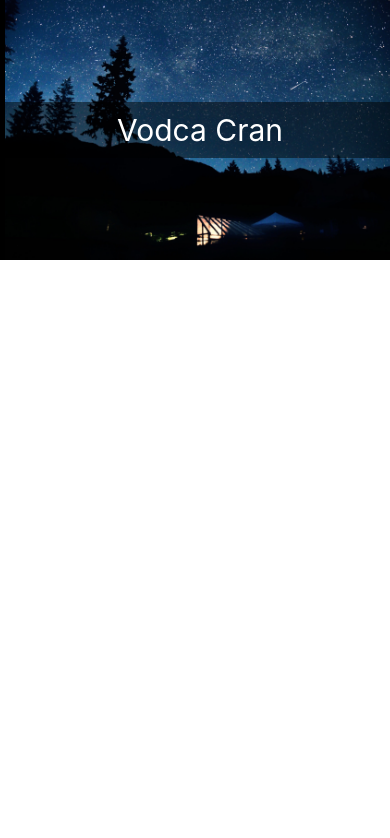
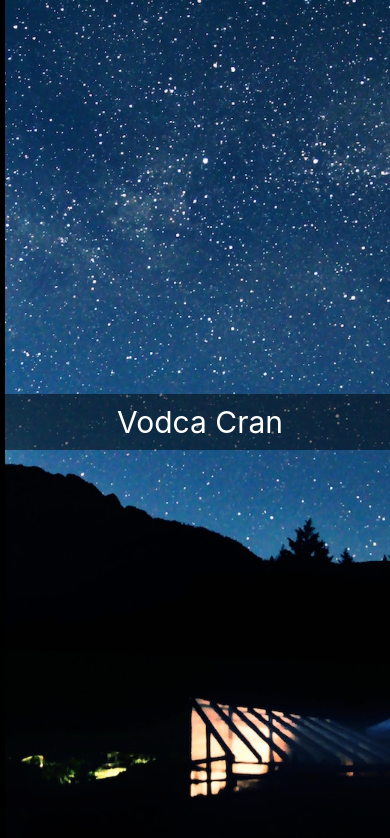
Before and after one commit to okpalaChidiebere/reactnd-mastering-web-animations, a React (Create React App) app: page /horizontalParallaxScroll in a window 390 px wide. Shown: the top 838 px of the page. Built offline with nearby package versions, Linux system fonts and the light colour scheme.

Commit message:
fix mobile view css for moments

```diff
--- a/src/components/HorizontalParallaxScroll.js
+++ b/src/components/HorizontalParallaxScroll.js
@@ -2,6 +2,7 @@ import { useCallback, useRef } from "react";
 import styles from "../css/styles.module.css";
 import Moment from "./Moment";
 
+// ideally you will probably want to listen for screen width changes as well
 const { innerWidth: width } = window;
 
 const Images = [
@@ -11,7 +12,7 @@ const Images = [
   { image: require("../images/Image12.jpg"), title: "Strawberry DiaQuir" },
 ];
 
-const getAnimatedStyle = (scrollLeftPosition, i, elemRef) => {
+const setAnimatedStyle = (scrollLeftPosition, i, elemRef) => {
   //check the element is entering the screen
   const isEntering =
     scrollLeftPosition > 0 &&
@@ -35,7 +36,6 @@ const getAnimatedStyle = (scrollLeftPosition, i, elemRef) => {
          */
         [-300, 0, 150];
 
-  // the image will will hidden from the entrance and gradually go into full opacity and the element exits the screen it gradually fades out too
   const imageTranslateX = isEntering
     ? //entering range interpolation
       range(
@@ -55,15 +55,15 @@ const getAnimatedStyle = (scrollLeftPosition, i, elemRef) => {
 
 export default function HorizontalParallaxScroll() {
   const moments = useRef({});
-  const { container, scrollDiv } = styles;
+  const { absoluteFill, container, scrollDiv } = styles;
   return (
     <div className={container}>
       <div
-        className={scrollDiv}
+        className={[absoluteFill, scrollDiv].join(" ")}
         onScroll={useCallback((e) => {
           const scrollValue = e.target.scrollLeft;
           Object.values(moments.current).forEach((ref, index) => {
-            getAnimatedStyle(scrollValue, index, ref);
+            setAnimatedStyle(scrollValue, index, ref);
           });
         }, [])}
       >
--- a/src/css/styles.module.css
+++ b/src/css/styles.module.css
@@ -21,6 +21,7 @@
 .scrollDiv {
   overflow-x: scroll;
   display: flex;
+  /* enable paging */
   scroll-snap-type: x mandatory;
 }
 
@@ -43,10 +44,12 @@
 
 .image {
   object-fit: cover;
+  height: 100%;
 }
 
 .textWrap {
   background-color: rgba(0, 0, 0, 0.5);
+  /* paddingVertical: 10 */
   padding: 10px 0px;
   width: 100%;
   text-align: center;
```
